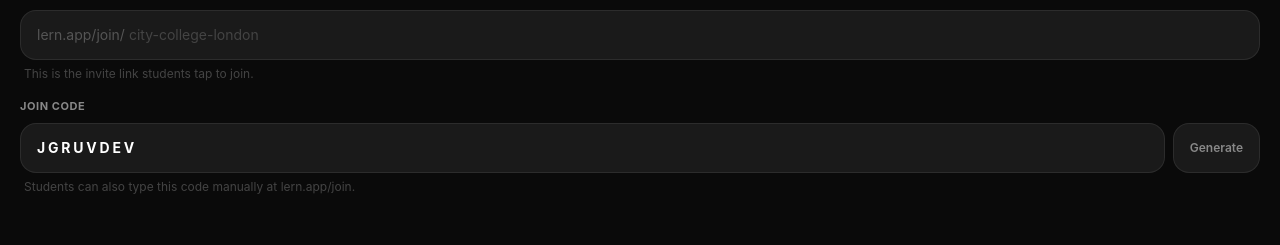
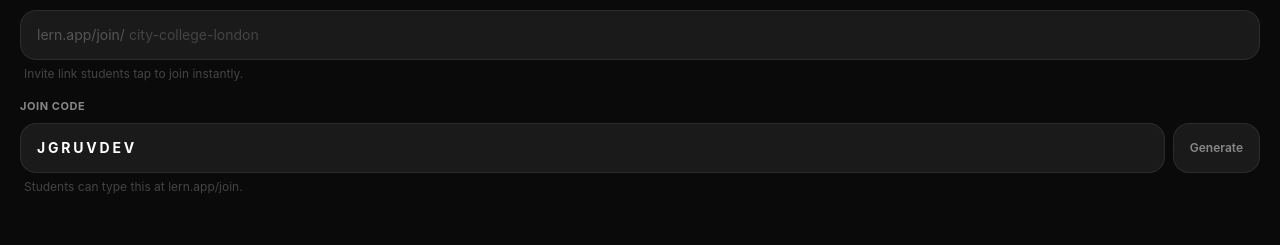
Before and after one commit to sankohalieu791-creator/LERN, a Next.js app: page /organisation/register in a window 1280 px wide. Shown: the part 270-515 px from the top of the page. Built offline with nearby package versions, Linux system fonts and the light colour scheme; no server answers.

Commit message:
fix: register institution layout (flex column so button always visible), surface real error message

```diff
--- a/app/organisation/register/page.tsx
+++ b/app/organisation/register/page.tsx
@@ -21,13 +21,13 @@
   const { user } = useAuth()
   const router = useRouter()
 
-  const [name,     setName]     = useState('')
-  const [slug,     setSlug]     = useState('')
-  const [code,     setCode]     = useState(randomCode())
-  const [loading,  setLoading]  = useState(false)
-  const [error,    setError]    = useState('')
-  const [done,     setDone]     = useState(false)
-  const [org,      setOrg]      = useState<any>(null)
+  const [name,    setName]    = useState('')
+  const [slug,    setSlug]    = useState('')
+  const [code,    setCode]    = useState(randomCode())
+  const [loading, setLoading] = useState(false)
+  const [error,   setError]   = useState('')
+  const [done,    setDone]    = useState(false)
+  const [org,     setOrg]     = useState<any>(null)
 
   const handleNameChange = (v: string) => {
     setName(v)
@@ -43,24 +43,24 @@
     setLoading(true)
     setError('')
 
-    // Check if already an admin
     const { data: existing } = await getMyOrganisation(user.id)
     if (existing) {
-      setError("You're already managing an organisation. Contact support to create another.")
+      setError("You're already managing an organisation.")
       setLoading(false)
       return
     }
 
     const { data, error: err } = await createOrganisation(user.id, {
-      name: name.trim(),
-      slug: slug.trim(),
+      name:      name.trim(),
+      slug:      slug.trim(),
       join_code: code.trim().toUpperCase(),
     })
 
     if (err) {
-      if (err.message?.includes('slug')) setError('That URL slug is already taken — try a different name.')
-      else if (err.message?.includes('join_code')) setError('That join code is already taken — generate a new one.')
-      else setError('Something went wrong. Try again.')
+      const msg = err.message ?? ''
+      if (msg.includes('slug'))      setError('That URL slug is already taken — try a different name.')
+      else if (msg.includes('join_code') || msg.includes('unique')) setError('That join code is taken — tap Generate for a new one.')
+      else setError(`Error: ${msg || 'Something went wrong. Try again.'}`)
       setLoading(false)
       return
     }
@@ -87,10 +87,14 @@
         </div>
         <div>
           <p className="text-[#555] text-[10px] font-bold uppercase tracking-wider mb-1">Invite Link</p>
-          <p className="text-[#888] text-xs break-all">{typeof window !== 'undefined' ? window.location.origin : ''}/join/{org.slug}</p>
+          <p className="text-[#888] text-xs break-all">
+            {typeof window !== 'undefined' ? window.location.origin : ''}/join/{org.slug}
+          </p>
         </div>
       </div>
-      <p className="text-[#555] text-xs text-center">Share the join code or invite link with your students so they can access your private courses.</p>
+      <p className="text-[#555] text-xs text-center">
+        Share the join code or invite link with your students to give them access to your private courses.
+      </p>
       <button
         onClick={() => router.push('/organisation')}
         className="w-full max-w-xs bg-gradient-to-r from-[#FF6B2B] to-[#C026D3] text-white font-bold py-4 rounded-2xl"
@@ -101,9 +105,10 @@
   )
 
   return (
-    <div className="fixed inset-0 bg-[#0a0a0a] overflow-y-auto" style={{ paddingTop: 'env(safe-area-inset-top)' }}>
+    <div className="fixed inset-0 bg-[#0a0a0a] flex flex-col" style={{ paddingTop: 'env(safe-area-inset-top)' }}>
+
       {/* Header */}
-      <div className="flex items-center gap-3 px-4 py-3 border-b border-[rgba(255,255,255,0.06)]">
+      <div className="flex-shrink-0 flex items-center gap-3 px-4 py-3 border-b border-[rgba(255,255,255,0.06)]">
         <button onClick={() => router.back()}
           className="w-9 h-9 bg-[#1a1a1a] rounded-full flex items-center justify-center flex-shrink-0">
           <ChevronLeft className="w-5 h-5 text-white" />
@@ -111,14 +116,17 @@
         <h1 className="text-white font-bold text-base">Register Your Institution</h1>
       </div>
 
-      <div className="px-5 pt-6 pb-32 space-y-6">
+      {/* Scrollable content */}
+      <div className="flex-1 overflow-y-auto px-5 pt-6 pb-6 space-y-6">
         <div className="flex items-center gap-3">
           <div className="w-14 h-14 rounded-2xl bg-gradient-to-br from-[#FF6B2B] to-[#C026D3] flex items-center justify-center flex-shrink-0">
             <Building2 className="w-7 h-7 text-white" />
           </div>
           <div>
             <p className="text-white font-bold text-base leading-tight">Set up your institution</p>
-            <p className="text-[#555] text-xs mt-0.5 leading-relaxed">Students join with a code or invite link and get access to your private courses.</p>
+            <p className="text-[#555] text-xs mt-0.5 leading-relaxed">
+              Students join with a code or invite link and get access to your private courses.
+            </p>
           </div>
         </div>
 
@@ -136,15 +144,15 @@
           <div>
             <label className={labelCls}>URL Slug</label>
             <div className="flex items-center bg-[#1a1a1a] border border-[rgba(255,255,255,0.08)] rounded-2xl px-4 py-3.5 gap-1">
-              <span className="text-[#555] text-sm">lern.app/join/</span>
+              <span className="text-[#555] text-sm whitespace-nowrap">lern.app/join/</span>
               <input
                 value={slug}
                 onChange={e => setSlug(slugify(e.target.value))}
                 placeholder="city-college-london"
-                className="flex-1 bg-transparent text-white text-sm placeholder-[#444] outline-none"
+                className="flex-1 bg-transparent text-white text-sm placeholder-[#444] outline-none min-w-0"
               />
             </div>
-            <p className="text-[#444] text-xs mt-1.5 px-1">This is the invite link students tap to join.</p>
+            <p className="text-[#444] text-xs mt-1.5 px-1">Invite link students tap to join instantly.</p>
           </div>
 
           <div>
@@ -160,12 +168,12 @@
               <button
                 type="button"
                 onClick={() => setCode(randomCode())}
-                className="px-4 py-3 bg-[#1a1a1a] border border-[rgba(255,255,255,0.08)] rounded-2xl text-[#888] text-xs font-semibold whitespace-nowrap hover:text-white transition"
+                className="px-4 bg-[#1a1a1a] border border-[rgba(255,255,255,0.08)] rounded-2xl text-[#888] text-xs font-semibold whitespace-nowrap hover:text-white transition"
               >
                 Generate
               </button>
             </div>
-            <p className="text-[#444] text-xs mt-1.5 px-1">Students can also type this code manually at lern.app/join.</p>
+            <p className="text-[#444] text-xs mt-1.5 px-1">Students can type this at lern.app/join.</p>
           </div>
         </div>
 
@@ -174,17 +182,21 @@
         )}
       </div>
 
-      {/* Sticky submit */}
-      <div className="fixed bottom-0 left-0 right-0 px-5 py-4 bg-[#0a0a0a]/95 backdrop-blur-sm border-t border-[rgba(255,255,255,0.06)]"
+      {/* Bottom button — always visible */}
+      <div className="flex-shrink-0 px-5 py-4 border-t border-[rgba(255,255,255,0.06)] bg-[#0a0a0a]"
         style={{ paddingBottom: 'calc(env(safe-area-inset-bottom) + 16px)' }}>
         <button
           onClick={handleSubmit}
           disabled={loading || !name.trim() || !slug.trim() || !code.trim()}
           className="w-full bg-gradient-to-r from-[#FF6B2B] to-[#C026D3] text-white font-bold py-4 rounded-2xl disabled:opacity-40 flex items-center justify-center gap-2"
         >
-          {loading ? <><Loader2 className="w-4 h-4 animate-spin" /> Creating…</> : 'Create Institution Space'}
+          {loading
+            ? <><Loader2 className="w-4 h-4 animate-spin" /> Creating…</>
+            : 'Create Institution Space'
+          }
         </button>
       </div>
+
     </div>
   )
 }
```
